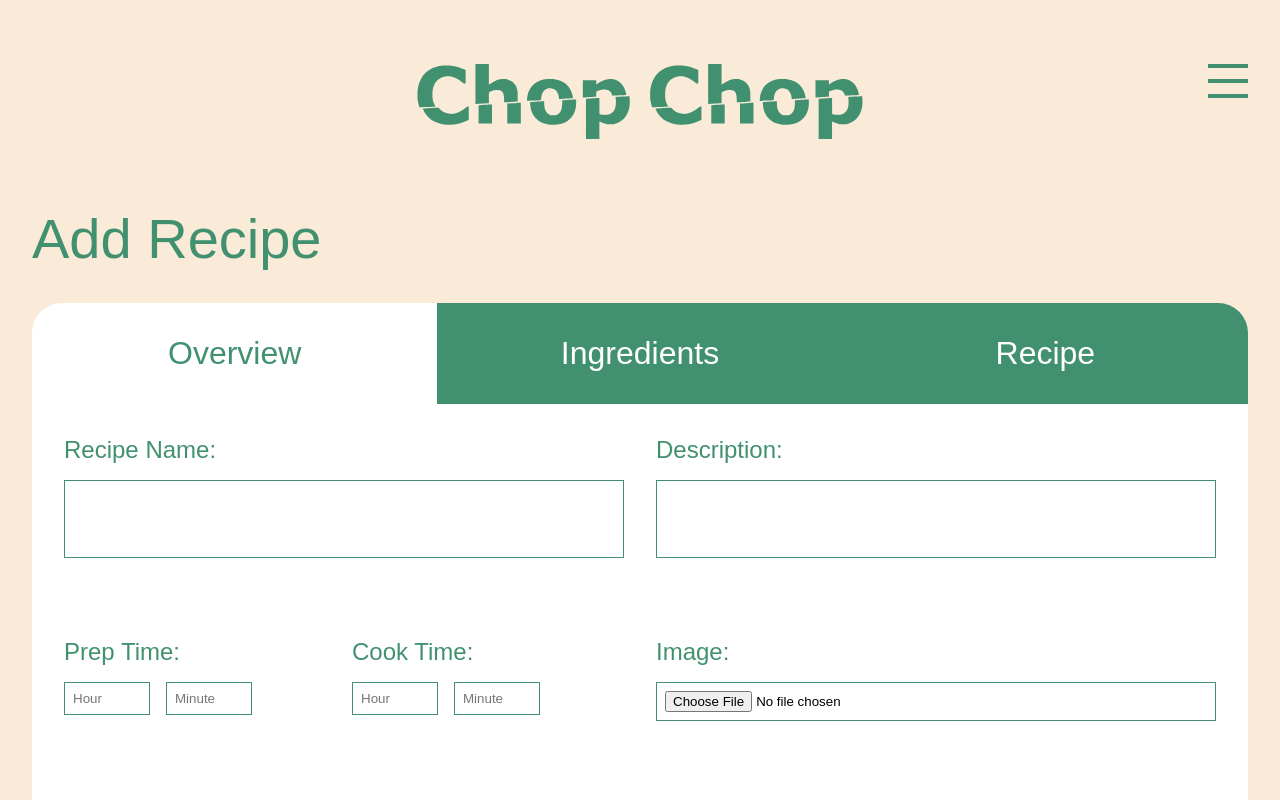
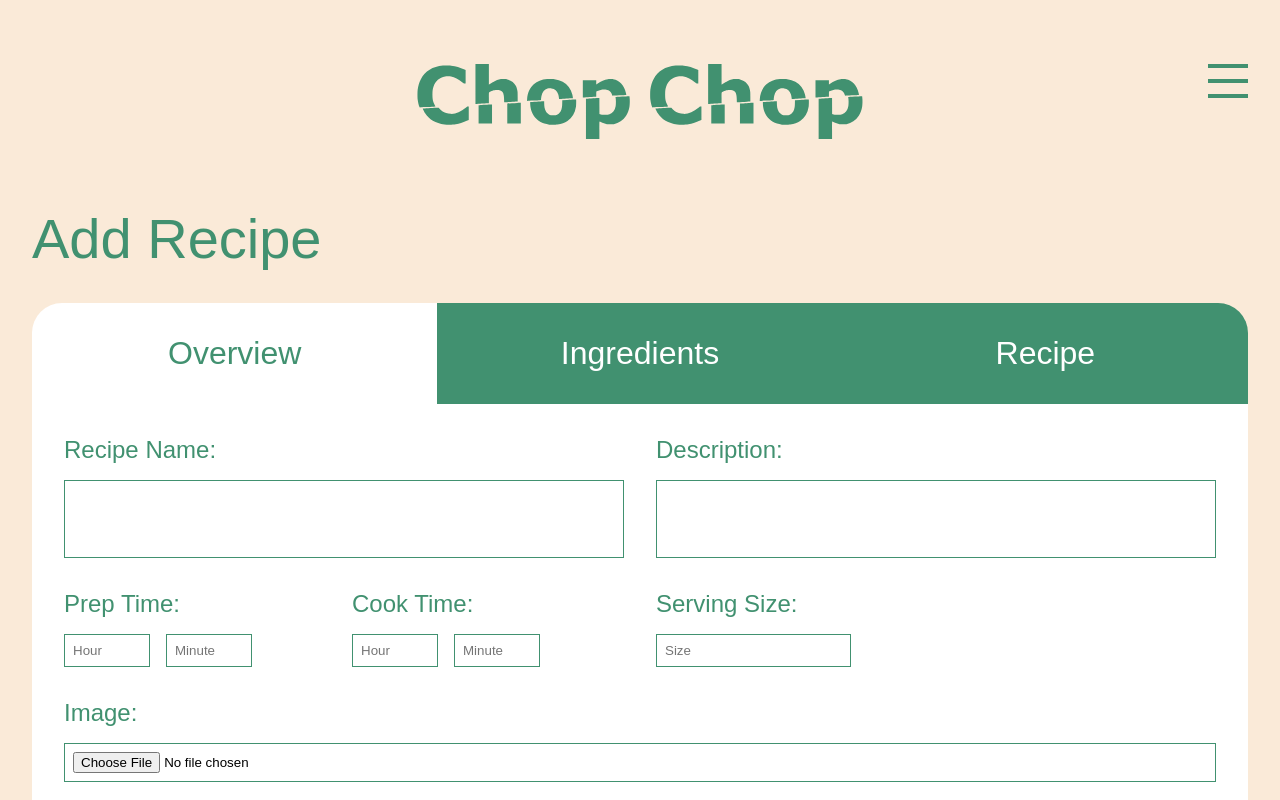
Before and after one commit to Mr-Turtle12/Chop-Chop, a Vue app in the folder frontend/: page /add-recipe in a window 1280 px wide. Shown: the top 800 px of the page. Built offline with nearby package versions, Linux system fonts and the light colour scheme; a web font is replaced by a local one.

Commit message:
adding serving size to recipe form

```diff
--- a/frontend/src/views/AddRecipe.vue
+++ b/frontend/src/views/AddRecipe.vue
@@ -113,6 +113,21 @@
               </div>
             </div>
 
+            <div class="c-add-recipe__serving-size">
+              <label
+                for="servingSize"
+                class="c-add-recipe__label"
+              >Serving Size:</label><br>
+
+              <input
+                id="servingSize"
+                type="number"
+                class="c-add-recipe__input c-add-recipe__input--serving"
+                placeholder="Size"
+              >
+            </div>
+          </div>
+
           <div class="c-add-recipe__image-container">
             <label
               for="recipeImage"
@@ -133,7 +148,6 @@
               alt="Uploaded Image"
               :style="{ maxWidth: '50%', maxHeight: '50%' }"
             >
-            </div>
           </div>
         </form>
       </div>
@@ -483,7 +497,7 @@ const submitForm = () => {
   // Overview form //
   &__overview-form {
     flex-direction: column;
-    gap: var(--space-xxl);
+    gap: var(--space-m);
   }
 
   &__top {
@@ -535,14 +549,17 @@ const submitForm = () => {
     gap: var(--space-xs);
   }
 
+  &__serving-size {
+    width:50%;
+
+    @include media("<=tablet") {
+      width:100%;
+    }
+  }
+
   &__image-container {
-    width: 50%;
     display: flex;
     flex-direction: column;
-
-    @include media("<=tablet") {
-      width: 100%;
-    }
   }
 
   &__image {
```
Lines whose indentation alone changed are shown as unchanged.
